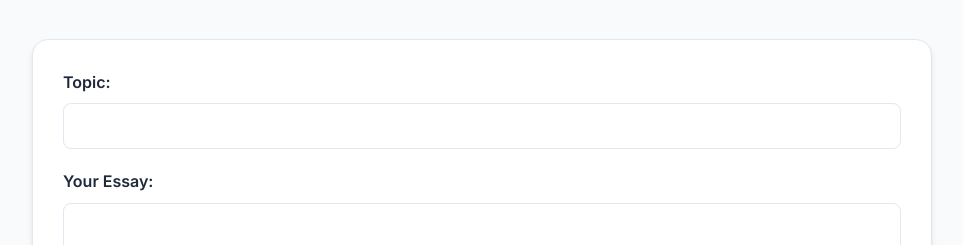
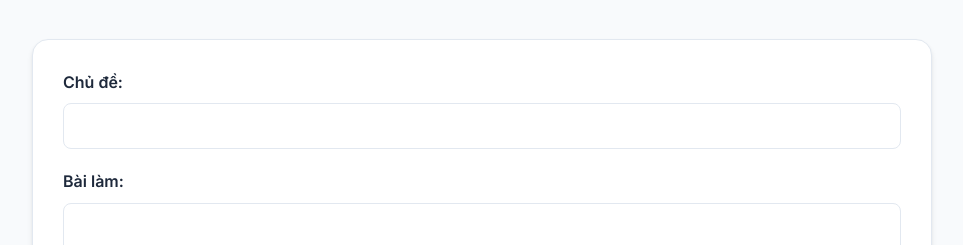
Before and after one commit to HuyBuiQ/IELTS-Writing-Corrector, a React (Vite) app in the folder client/: page / in a window 1280 px wide. Shown: the part 147-392 px from the top of the page, without its empty margins (158-1121 px from the left). Built offline with nearby package versions, Linux system fonts and the light colour scheme.

Commit message:
update Vietnamese

```diff
--- a/client/src/App.jsx
+++ b/client/src/App.jsx
@@ -106,11 +106,11 @@ function App() {
       {/* input */}
       <div className="input-card">
         <div className="form-group">
-          <label className="label">Topic:</label>
+          <label className="label">Chủ đề:</label>
           <input className="input-field" value={topic} onChange={e => setTopic(e.target.value)} />
         </div>
         <div className="form-group">
-          <label className="label">Your Essay:</label>
+          <label className="label">Bài làm:</label>
           <textarea className="textarea-field" rows="8" value={essay} onChange={e => setEssay(e.target.value)} />
         </div>
         <button className="btn-submit" onClick={handleCheck} disabled={loading}>
```
